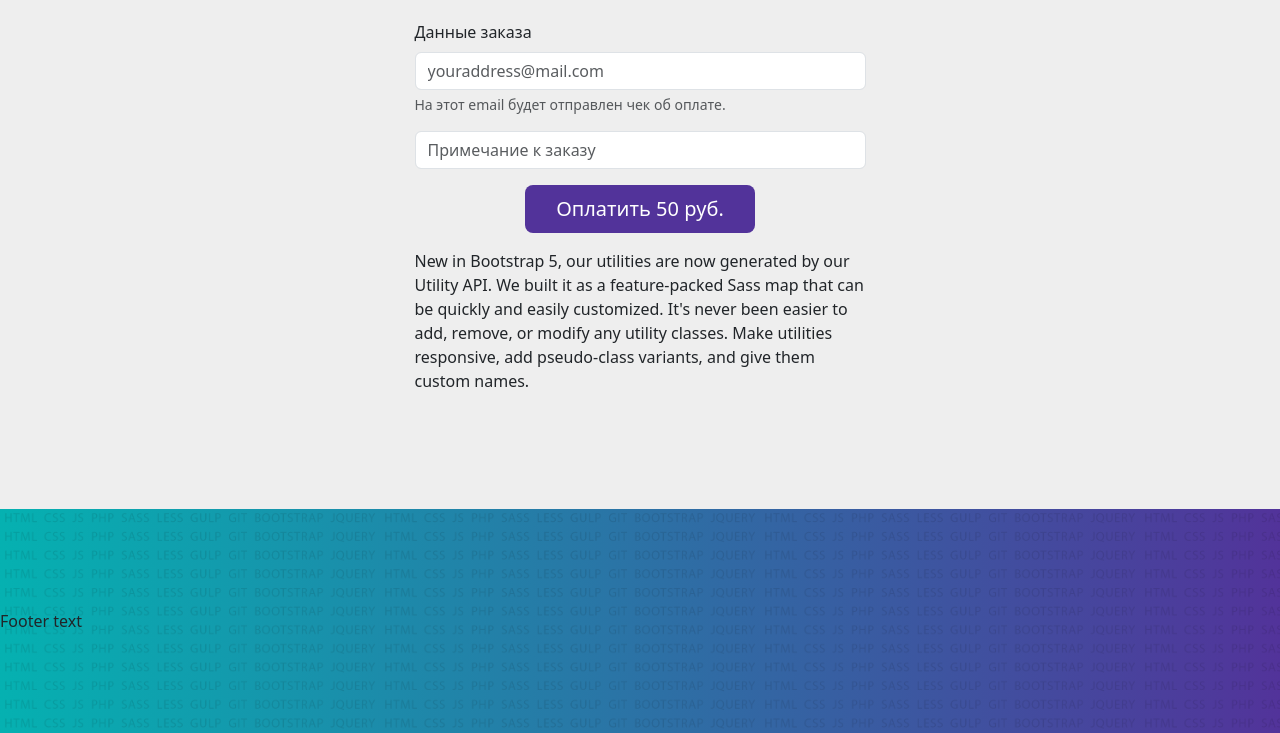
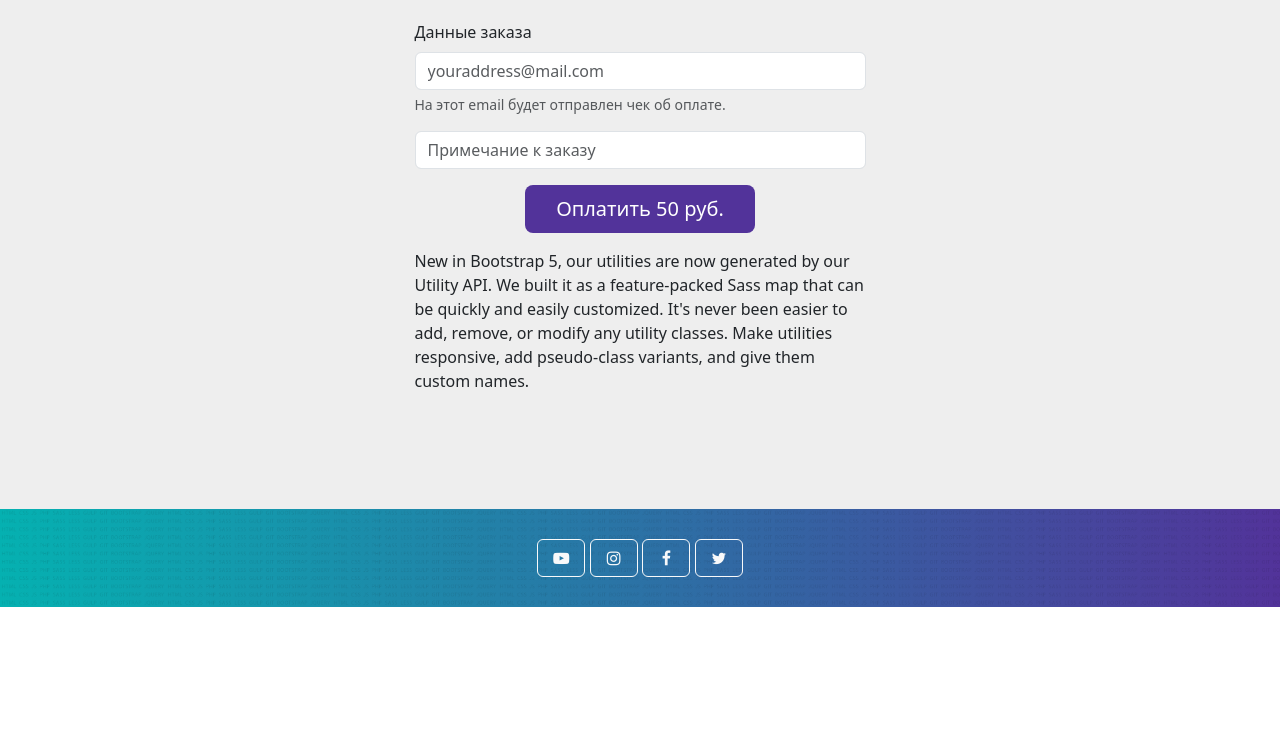
Before and after one commit to Tereami/Tereami.github.io, a plain HTML site: page index.html in a window 1280 px wide. Shown: the part 5773-6506 px from the top of the page. After the commit the page ends 6380 px from the top, so only its background shows below. Drawn offline with Linux system fonts and the light colour scheme.

Commit message:
add footer icons

```diff
--- a/css/style.css
+++ b/css/style.css
@@ -3,15 +3,18 @@
     --color2: #52339a;
 }
 
-header,
-footer,
+header {
+    padding: 200px 0;
+}
+
 section {
     padding: 100px 0;
 }
 
-header {
-    padding: 200px 0;
+footer {
+    padding: 30px 0;
 }
+
 
 header,
 footer {
--- a/index.html
+++ b/index.html
@@ -410,7 +410,8 @@
                     <form action="https://unitpay.ru/pay/361641-09b02">
                         <div class="mb-3">
                             <label for="customerEmail" class="form-label">Данные заказа</label>
-                            <input type="email" class="form-control" name="customerEmail" id="customerEmail" aria-describedby="emailHelp" placeholder="youraddress@mail.com">
+                            <input type="email" class="form-control" name="customerEmail" id="customerEmail"
+                                aria-describedby="emailHelp" placeholder="youraddress@mail.com">
                             <div id="emailHelp" class="form-text">На этот email будет отправлен чек об оплате.</div>
                         </div>
                         <div class="mb-3">
@@ -438,8 +439,26 @@
     </section>
 
     <footer id="footer">
-        Footer text
+        <div class="container">
+            <div class="row">
+                <div class="col-12 text-center">
+                    <a href="https://tereami.github.io/" target="_blank" class="btn btn-outline-light">
+                        <i class="icon-youtube-play"></i>
+                    </a>
+                    <a href="https://tereami.github.io/" target="_blank" class="btn btn-outline-light">
+                        <i class="icon-instagram"></i>
+                    </a>
+                    <a href="https://tereami.github.io/" target="_blank" class="btn btn-outline-light">
+                        <i class="icon-facebook"></i>
+                    </a>
+                    <a href="https://tereami.github.io/" target="_blank" class="btn btn-outline-light">
+                        <i class="icon-twitter"></i>
+                    </a>
+                </div>
+            </div>
+        </div>
     </footer>
+
     <div class="modal fade" id="videoModal" tabindex="-1" aria-labelledby="exampleModalLabel" aria-hidden="true">
         <div class="modal-dialog">
             <div class="modal-content">
```
